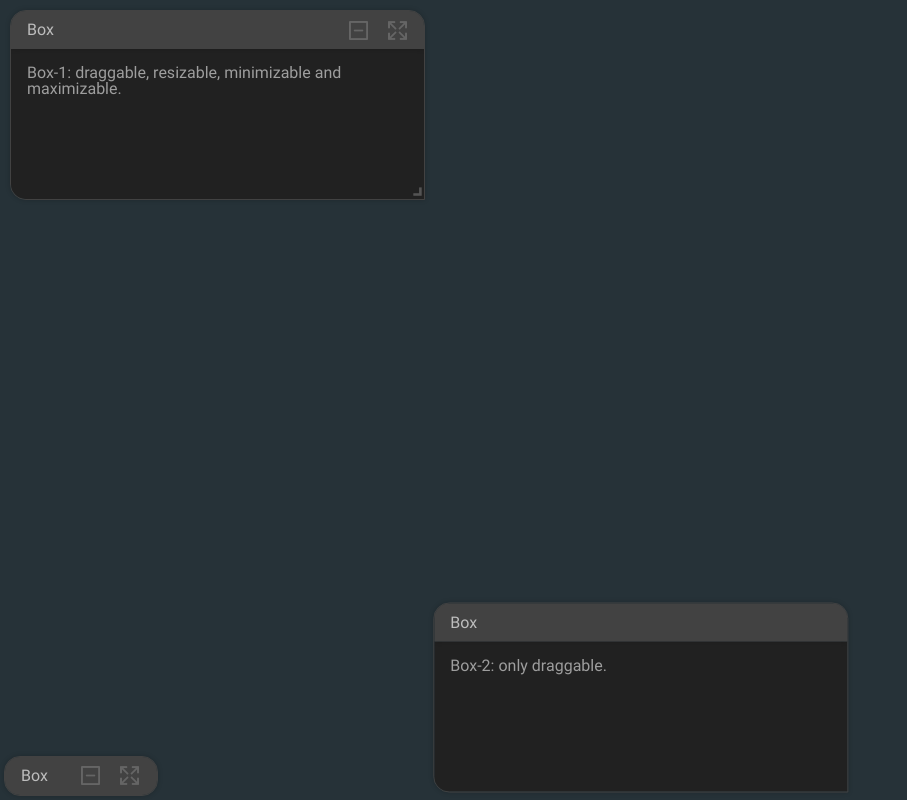
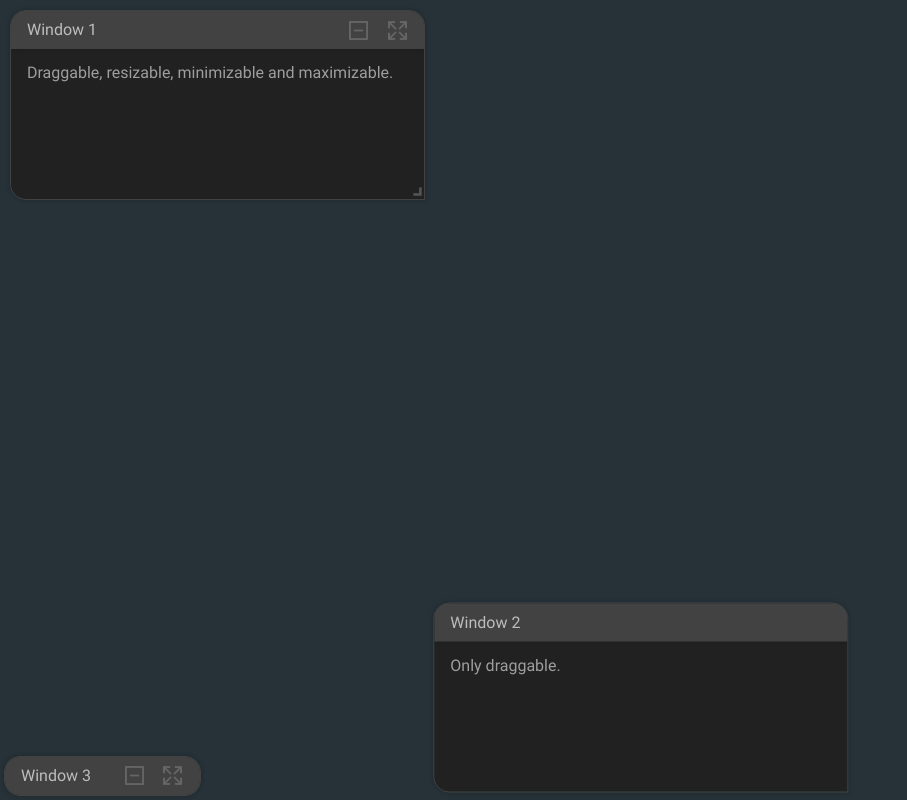
Before and after one commit to iding-ir/typescript-windows, a React (Create React App) app: page / in a window 1280 px wide. Shown: the whole page, without its empty margins (0-907 px from the left). Built offline with nearby package versions, Linux system fonts and the light colour scheme.

Commit message:
Make title a JSX element

```diff
--- a/package.json
+++ b/package.json
@@ -25,9 +25,7 @@
   },
   "dependencies": {
     "clsx": "^1.1.1",
-    "i18next": "^19.8.3",
     "react-draggable": "^4.4.3",
-    "react-i18next": "^11.7.3",
     "react-resizable": "^1.11.0"
   },
   "devDependencies": {
@@ -44,9 +42,11 @@
     "@types/react": "^16.9.53",
     "@types/react-dom": "^16.9.8",
     "@types/react-resizable": "^1.7.2",
+    "i18next": "^19.8.3",
     "node-sass": "^4.14.1",
     "react": "^17.0.1",
     "react-dom": "^17.0.1",
+    "react-i18next": "^11.7.3",
     "react-scripts": "4.0.0",
     "typescript": "^3.7.5",
     "web-vitals": "^0.2.4"
--- a/src/components/Box.tsx
+++ /dev/null
@@ -1,15 +0,0 @@
-import React from "react";
-
-import "./Box.scss";
-
-interface BoxProps {
-  text: string;
-}
-
-const Box = (props: BoxProps) => {
-  const { text } = props;
-
-  return <div className="box">{text}</div>;
-};
-
-export default Box;
--- a/src/components/Box.scss
+++ b/src/components/Content.scss
@@ -1,3 +1,3 @@
-.box {
+.content {
   padding: 1rem;
 }
--- /dev/null
+++ b/src/components/Content.tsx
@@ -0,0 +1,18 @@
+import React from "react";
+import { useTranslation } from "react-i18next";
+
+import "./Content.scss";
+
+interface ContentProps {
+  i18n: string;
+}
+
+const Content = (props: ContentProps) => {
+  const { i18n } = props;
+
+  const { t } = useTranslation();
+
+  return <div className="content">{t(i18n)}</div>;
+};
+
+export default Content;
--- /dev/null
+++ b/src/components/Title.scss
@@ -0,0 +1,3 @@
+.title {
+  padding: 0;
+}
--- /dev/null
+++ b/src/components/Title.tsx
@@ -0,0 +1,18 @@
+import React from "react";
+import { useTranslation } from "react-i18next";
+
+import "./Title.scss";
+
+interface TitleProps {
+  i18n: string;
+}
+
+const Title = (props: TitleProps) => {
+  const { i18n } = props;
+
+  const { t } = useTranslation();
+
+  return <div className="title">{t(i18n)}</div>;
+};
+
+export default Title;
--- a/src/components/Windows.tsx
+++ b/src/components/Windows.tsx
@@ -6,7 +6,6 @@ import React, {
   SyntheticEvent,
 } from "react";
 import Draggable, { DraggableEvent, DraggableData } from "react-draggable";
-import { useTranslation } from "react-i18next";
 import { ResizableBox, ResizeCallbackData } from "react-resizable";
 import clsx from "clsx";
 
@@ -15,7 +14,7 @@ import { getLocalStorage } from "../utils/getLocalStorage";
 
 export interface Window {
   key: string;
-  title?: string;
+  title: JSX.Element;
   component: JSX.Element;
   grids: { x: number; y: number; w: number; h: number };
   draggable?: boolean;
@@ -35,8 +34,6 @@ interface WindowsProps {
 
 const Windows = (props: WindowsProps) => {
   const { windows, taskbar, grid, gridsCount, gridsGap } = props;
-
-  const { t } = useTranslation();
 
   const { gridsWidth, gridsHeight } = useGrids(gridsCount, gridsGap);
 
@@ -186,7 +183,7 @@ const Windows = (props: WindowsProps) => {
 
         return (
           <div className={classNames} ref={headerRef}>
-            <div className="tw-title">{title ? t(title) : null}</div>
+            <div className="tw-title">{title || null}</div>
 
             <div className="tw-buttons" onClick={handleZIndex}>
               {renderMinimize()}
--- a/src/localization/languages/en.ts
+++ b/src/localization/languages/en.ts
@@ -1,6 +1,15 @@
 const i18n = {
-  box: {
-    title: "Box",
+  window1: {
+    title: "Window 1",
+    content: "Draggable, resizable, minimizable and maximizable.",
+  },
+  window2: {
+    title: "Window 2",
+    content: "Only draggable.",
+  },
+  window3: {
+    title: "Window 3",
+    content: "Starting minimized.",
   },
 };
 
--- a/src/windows.tsx
+++ b/src/windows.tsx
@@ -1,15 +1,14 @@
 import React from "react";
 
 import { Window } from "./components/Windows";
-import Box from "./components/Box";
+import Content from "./components/Content";
+import Title from "./components/Title";
 
 export const windows: Window[] = [
   {
-    key: "box-1",
-    title: "box.title",
-    component: (
-      <Box text="Box-1: draggable, resizable, minimizable and maximizable." />
-    ),
+    key: "window1",
+    title: <Title i18n="window1.title" />,
+    component: <Content i18n="window1.content" />,
     grids: { x: 0, y: 0, w: 4, h: 3 },
     draggable: true,
     resizable: true,
@@ -18,9 +17,9 @@ export const windows: Window[] = [
     startMinimized: false,
   },
   {
-    key: "box-2",
-    title: "box.title",
-    component: <Box text="Box-2: only draggable." />,
+    key: "window2",
+    title: <Title i18n="window2.title" />,
+    component: <Content i18n="window2.content" />,
     grids: { x: 4, y: 9, w: 4, h: 3 },
     draggable: true,
     resizable: false,
@@ -29,9 +28,9 @@ export const windows: Window[] = [
     startMinimized: false,
   },
   {
-    key: "box-3",
-    title: "box.title",
-    component: <Box text="Box-3: starting minimized." />,
+    key: "window3",
+    title: <Title i18n="window3.title" />,
+    component: <Content i18n="window3.content" />,
     grids: { x: 8, y: 0, w: 4, h: 3 },
     draggable: true,
     resizable: true,
```
